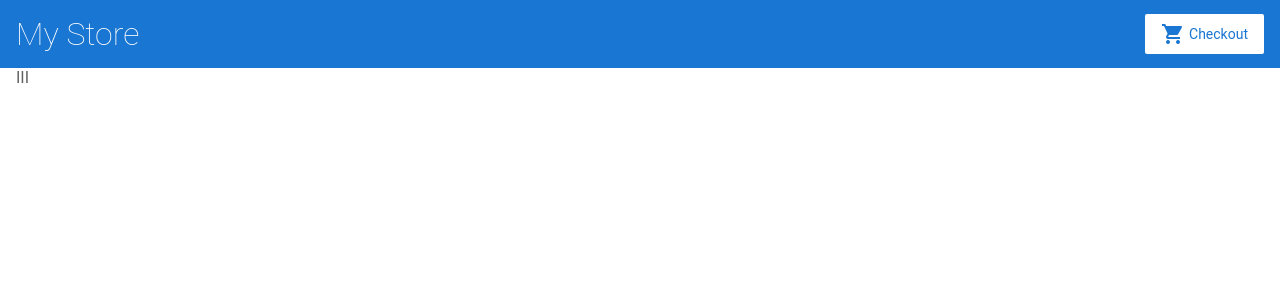
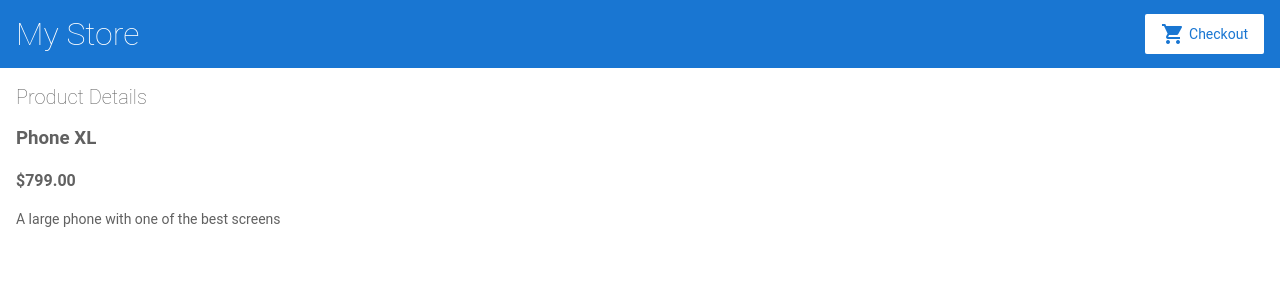
Before and after one commit to sumeekum/angular-7mdufp, an Angular app: page /products/0 in a window 1280 px wide. Shown: the top 300 px of the page. Built offline with nearby package versions, Linux system fonts and the light colour scheme.

Commit message:
1 file modified

```diff
--- a/src/app/product-details/product-details.component.html
+++ b/src/app/product-details/product-details.component.html
@@ -1 +1,8 @@
-III
+<h2>Product Details</h2>
+
+<div *ngIf="product">
+  <h3>{{ product.name }}</h3>
+  <h4>{{ product.price | currency }}</h4>
+  <p>{{ product.description }}</p>
+
+</div>
```
